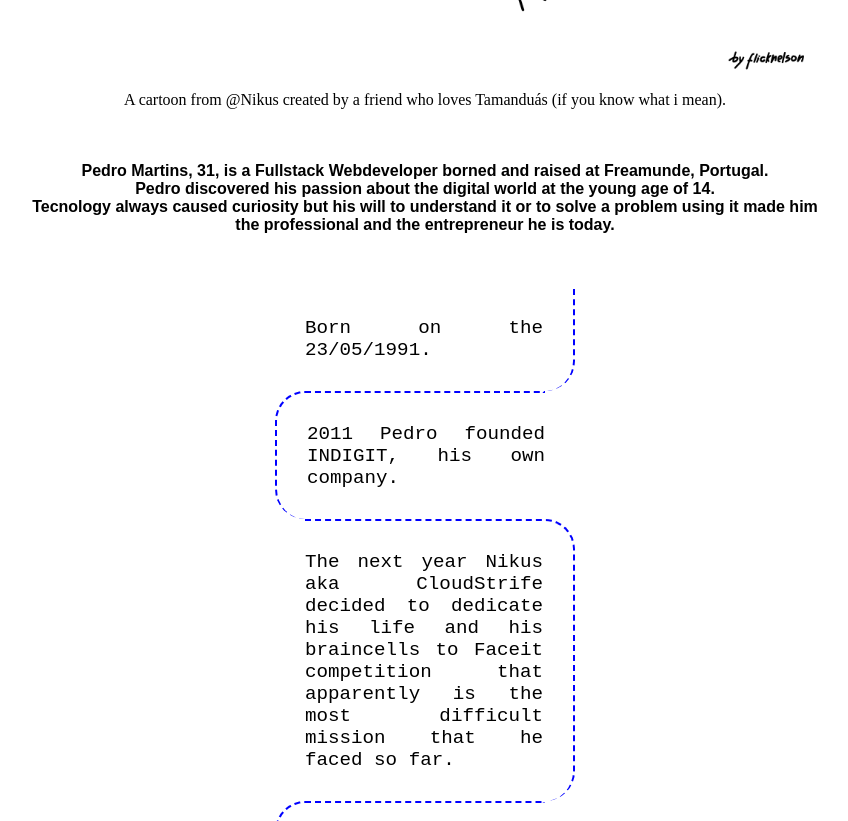
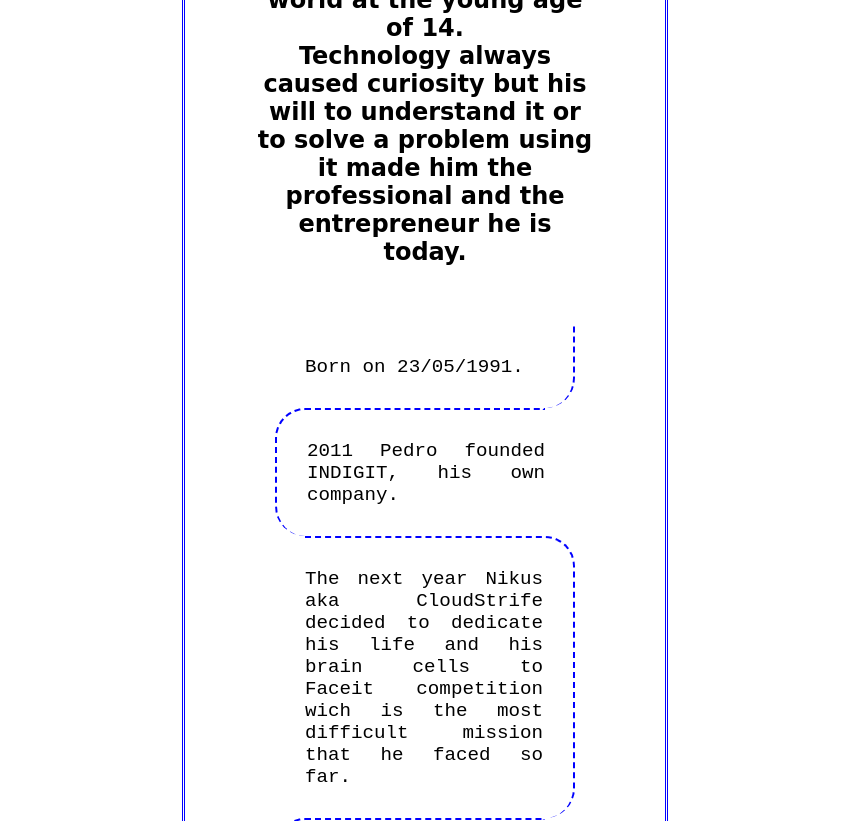
Before and after one commit to Joaotbb/Tribute-Page, a plain HTML site: page index.html in a window 1280 px wide. Shown: the part 800-1621 px from the top of the page, without its empty margins (215-1063 px from the left). Drawn offline with Linux system fonts and the light colour scheme.

Commit message:
--- A commit that we can say that's almost done  ---

```diff
--- a/index.html
+++ b/index.html
@@ -11,6 +11,7 @@
 
 <body>
     <div align="center">
+        <div class="container">
             <main id="main" align="center" >
                 <div>
                     <h1 id="title">
@@ -19,47 +20,48 @@
                     <div id="img-div">
                         <img id="image" src="images/nikus.png" alt="nikus.img">
                         <div id="img-caption">
-                        A cartoon from @Nikus created by a friend who loves Tamanduás (if you know what i mean).
+                            Made by a friend who loves Tamanduás (if you know what i mean).
                         </div>
                     </div>
                     <h2 id="tribute-info">
-                    Pedro Martins, 31, is a Fullstack Webdeveloper borned and raised at Freamunde, Portugal.
+                        Pedro Martins, 31, is a Fullstack Web developer born and raised in Freamunde, Portugal.
                         <br>
-                        Pedro discovered his passion about the digital world at the young age of 14.</br> Tecnology always caused curiosity but his will to understand it or to solve a problem using it made him the professional and the entrepreneur he is today.
+                        Pedro discovered his passion for the digital world at the young age of 14.</br> Technology always caused curiosity but his will to understand it or to solve a problem using it made him the professional and the entrepreneur he is today.
                         </br>
                     </h2>
                 </div>
 
                 <div id="timeline">
                     <p>
-                    Born on the 23/05/1991.
+                        Born on 23/05/1991.
                     </p>
 
                     <p>
                         2011 Pedro founded INDIGIT, his own company.
                     </p>
 
-
                     <p>
-                    The next year Nikus aka CloudStrife decided to dedicate his life and his braincells to Faceit competition that apparently is the most difficult mission that he faced so far.
+                        The next year Nikus aka CloudStrife decided to dedicate his life and his brain cells to Faceit competition wich is the most difficult mission that he faced so far.
                     </p>
 
                     <p>
-                    A Dutch company sees on Pedro a "plus" and invited him to join them. Pedro accepted because he has nowhere to go at this point.
+                        A Dutch company sees Pedro as a "plus" and invited him to join them. Pedro accepted because he has nowhere to go at this point.
                     </p>
 
                     <p>
-                    Grab a drink and wait for the further updates.
+                        Grab a drink and wait for further updates.
                     </p>
                 </div>
+            </main>
+        </div>
+
+
+        <footer class="linkedin">
+            <div align="center" class="icondiv">
                 <div>
                     This tribute page is just a tool to develop and improve my skills about HTML and CSS and, if possible, steal some frinds a laugh.
                     Pedro was the chosen one to troll. Congrats @Nikus
                 </div>
-        </main>
-
-        <footer class="linkedin">
-            <div align="center" class="icondiv">
                 <a href="https://www.linkedin.com/in/pedrogmartins/" id="tribute-link" target="_blank">
                     <svg
                             class="icon"
@@ -95,10 +97,7 @@
                 </a>
             </div>
         </footer>
-
     </div>
-
-
     <script src="https://cdn.freecodecamp.org/testable-projects-fcc/v1/bundle.js"></script>
 </body>
 </html>
--- a/styles.css
+++ b/styles.css
@@ -17,13 +17,26 @@ h1 {
     font-family: 'Abril Fatface', cursive;
     text-align: center;
     font-size: 2em;
+    text-align: center;
 }
 
 h2 {
     padding-top: 40px;
     text-align: center;
-    font-family: 'Orbitron', sans-serif;
     font-size: 1em;
+    text-align: center;
+}
+
+#img-caption {
+    font-family: 'Abril Fatface', cursive;
+    font-size: 1em;
+    text-align: center;
+}
+
+#tribute-info {
+    font-family: 'Abril Fatface', cursive;
+    font-size: 1.5em;
+    text-align: center;
 }
 
 
@@ -33,6 +46,14 @@ h2 {
 
 .icon:hover {
     fill: blue;
+}
+
+.container {
+    padding: 40px;
+    border-style: double;
+    border-color: blue !important;
+    max-width: 400px;
+    border-radius: 10px;
 }
 
 .icondiv {
@@ -56,7 +77,7 @@ h2 {
 }
 
 #img-div i {
-    font-size: 0.9em;
+    font-size: 1em;
 }
 
 img {
@@ -73,6 +94,9 @@ a {
 }
 
 #timeline {
+    font-family: 'Abril Fatface', cursive;
+    font-size: 1em;
+    text-align: center;
     padding-top: 40px;
     padding-bottom: 40px;
     width: 300px;
@@ -133,13 +157,10 @@ hr {
 
 .linkedin {
     text-align: center;
-
-
 }
 
 .logolink:hover {
     background-color: #113580;
-
 }
 
 .logolink {
```
Lines whose indentation alone changed are shown as unchanged.
